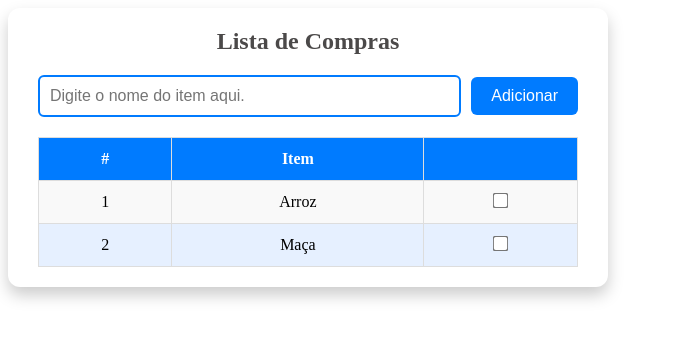
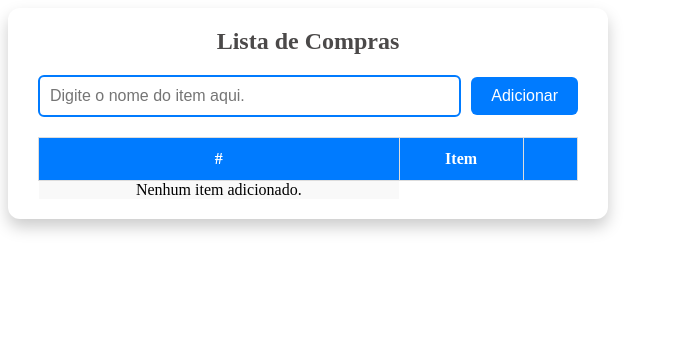
Before and after one commit to LcMartendal/curso-angular-19, an Angular app in the folder conceitos-basicos/: page / in a window 1280 px wide. Shown: the top 338 px of the page, without its empty margins (0-673 px from the left). Built offline with nearby package versions, Linux system fonts and the light colour scheme.

Commit message:
usando for para renderizar componentes da lista

```diff
--- a/conceitos-basicos/src/app/lista-compras/lista-compras.component.html
+++ b/conceitos-basicos/src/app/lista-compras/lista-compras.component.html
@@ -14,16 +14,19 @@
             </tr>
         </thead>
         <tbody>
-            <tr>
-                <td>1</td>
-                <td>Arroz</td>
-                <td><input type="checkbox"></td>
-            </tr>
-            <tr>
-                <td>2</td>
-                <td>Maça</td>
-                <td><input type="checkbox"></td>
-            </tr>
+            @for(elemento of lista; track elemento.id){
+                <tr>
+                    <td>{{elemento.id}}</td>
+                    <td>{{elemento.nome}}</td>
+                    <td><input type="checkbox"></td>
+                </tr>
+            }@empty {
+                <tr colspan="3">
+                    Nenhum item adicionado.
+                </tr>
+            }
+
+
         </tbody>
     </table>
 </div>
--- a/conceitos-basicos/src/app/lista-compras/lista-compras.component.ts
+++ b/conceitos-basicos/src/app/lista-compras/lista-compras.component.ts
@@ -1,10 +1,11 @@
 import { Component } from '@angular/core';
 import { FormsModule } from '@angular/forms';
 import { ItemLista } from './itemLista'
+import { CommonModule } from '@angular/common';
 
 @Component({
   selector: 'app-lista-compras',
-  imports: [ FormsModule],
+  imports: [ FormsModule, CommonModule],
   templateUrl: './lista-compras.component.html',
   styleUrl: './lista-compras.component.scss'
 })
```
